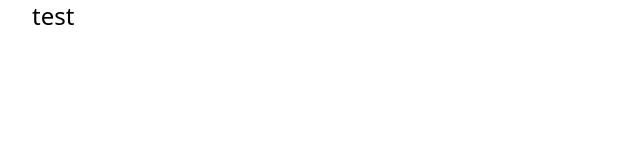
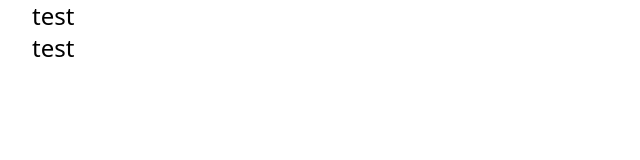
Before and after one commit to Nyftheart/ybadges, a Next.js app: page / in a window 1280 px wide. Shown: the top 160 px of the page, without its empty margins (0-640 px from the left). Built offline with nearby package versions, Linux system fonts and the light colour scheme.

Commit message:
push test tailwind

```diff
--- a/pages/index.tsx
+++ b/pages/index.tsx
@@ -13,6 +13,7 @@ const Home: NextPage = () => {
       </Head>
       <main>
           <p className="text-2xl">test</p>
+          <p className="text-2xl">test</p>
       </main>
     </div>
   )
```
